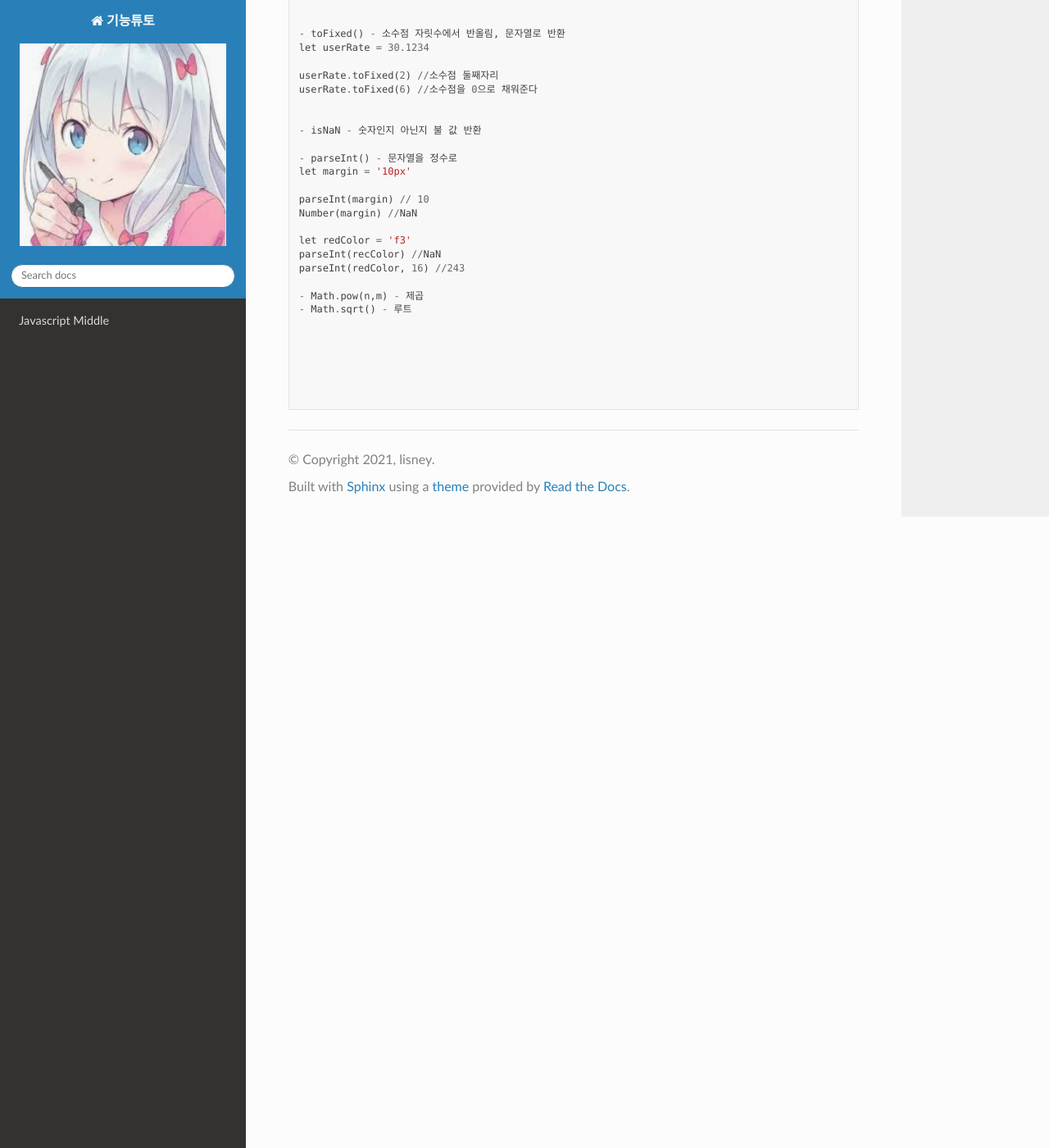
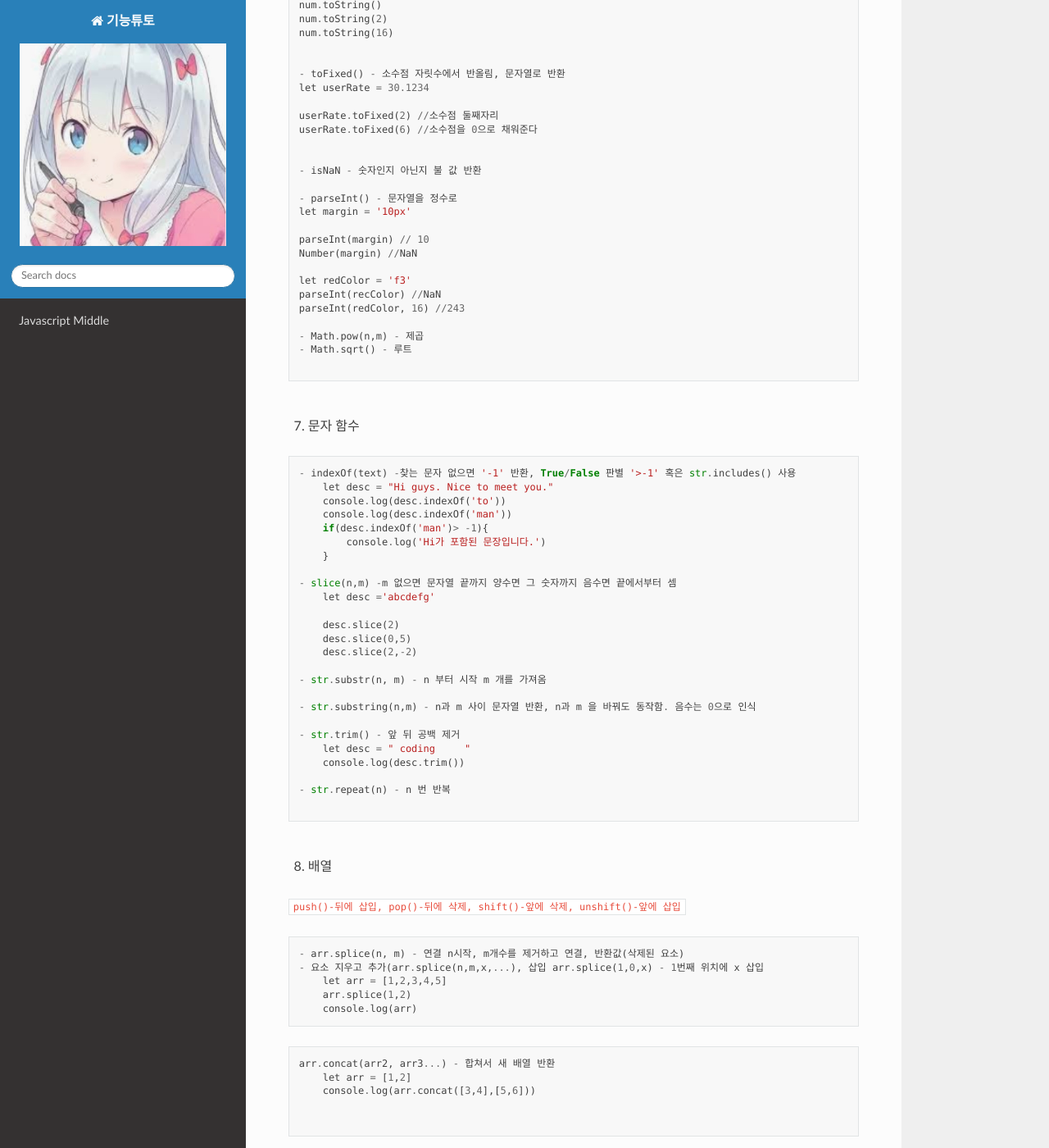
Before and after one commit to lisney/RTD, a Sphinx documentation site: the page built from docs/source/html/javascriptm.md, in a window 1280 px wide and 1400 px high, scrolled down 2335 px. Shown: the whole window at 82% size. Built offline with Sphinx 7.4.7 and the Read the Docs theme 2.0.0, drawn with Linux system fonts in a browser that asks for light colours; pages that are not in the unit, such as notebooks, are missing from menus; some of the changed text lies outside the part shown.

Commit message:
Update javascriptm.md

````diff
--- a/docs/source/html/javascriptm.md
+++ b/docs/source/html/javascriptm.md
@@ -1,5 +1,7 @@
 Javascript Middle
 ==================
+
+`VScode edge Debugger 설치 > launch > VScode, Edge 동시에 뜸, 브라우저에서 색상 바꿈`
 
 1. 변수의 생성과정 - 호이스팅
 
@@ -154,9 +156,152 @@
 - Math.pow(n,m) - 제곱
 - Math.sqrt() - 루트
 
+```
 
+<br>
 
+7. 문자 함수
 
+```
+- indexOf(text) -찾는 문자 없으면 '-1' 반환, True/False 판별 '>-1' 혹은 str.includes() 사용
+    let desc = "Hi guys. Nice to meet you."
+    console.log(desc.indexOf('to'))
+    console.log(desc.indexOf('man'))
+    if(desc.indexOf('man')> -1){
+        console.log('Hi가 포함된 문장입니다.')
+    }
+
+- slice(n,m) -m 없으면 문자열 끝까지 양수면 그 숫자까지 음수면 끝에서부터 셈
+    let desc ='abcdefg'
+
+    desc.slice(2)
+    desc.slice(0,5)
+    desc.slice(2,-2)
+
+- str.substr(n, m) - n 부터 시작 m 개를 가져옴
+
+- str.substring(n,m) - n과 m 사이 문자열 반환, n과 m 을 바꿔도 동작함. 음수는 0으로 인식
+
+- str.trim() - 앞 뒤 공백 제거
+    let desc = " coding     "
+    console.log(desc.trim())
+
+- str.repeat(n) - n 번 반복
+
+```
+
+<br>
+
+8. 배열
+
+`push()-뒤에 삽입, pop()-뒤에 삭제, shift()-앞에 삭제, unshift()-앞에 삽입`
+
+```
+- arr.splice(n, m) - 연결 n시작, m개수를 제거하고 연결, 반환값(삭제된 요소)
+- 요소 지우고 추가(arr.splice(n,m,x,...), 삽입 arr.splice(1,0,x) - 1번째 위치에 x 삽입
+    let arr = [1,2,3,4,5]
+    arr.splice(1,2)
+    console.log(arr)
+```
+
+```
+arr.concat(arr2, arr3...) - 합쳐서 새 배열 반환
+    let arr = [1,2]
+    console.log(arr.concat([3,4],[5,6]))
 
 
 ```
+
+```
+arr.forEach((item, index, arr)=>{...})
+
+arr.indexOf(요소) - 탐색 후 요소가 있으면 요소의 Index를 반환, 없으면 -1 <-> arr.lastIndexOf -뒤에서부터 탐색
+arr.includes
+
+arr.find(fn) - 함수 내 조건에 맞는 요소를 찾으면 멈추고 요소값 리턴, 없으면 undefind(arr.findIndex(Fn)-인덱스 값 반환)
+    let arr = [1,2,3,4,5]
+    const result = arr.find((item)=>{
+        return item % 2 ===0
+    })
+
+    console.log(result)
+--------
+    let userList =[
+    {name:"Mike", age:30},
+    {name:"Jane", age:27},
+    {name:"Tom", age:10}
+    ]
+    const result = userList.find((user)=>{
+        if(user.age < 19){
+            return true
+        }
+        return false
+    })
+    console.log(result)
+
+
+* arr.filter(fn) - 만족하는 모든 요소를 배열로 반환 - find와 사용법은 동일
+
+arr.reverse() - 배열을 역순으로 재정렬
+
+arr.map(fn) -  함수를 받아 특정 기능을 시행하고 새로운 배열을 반환
+    let userList =[
+    {name:"Mike", age:30},
+    {name:"Jane", age:27},
+    {name:"Tom", age:10}
+    ]
+    let newUserList = userList.map((user, index)=>{
+        return Object.assign({}, user,{
+            isAdult: user.age>19,
+            id: index +1
+        })
+    })
+    console.log(newUserList)
+
+배열을 문자열로 - arr.join() - 괄호 안에는 묶을 문자, 없으면 ',' <->split
+    let arr = ["안녕","나는","철수야"]
+    let result = arr.join()
+    console.log(result)
+    let reresult = result.split(',')
+    console.log(reresult)
+    //split('') 하면 모든 철자로 배열 생성
+
+배열인지 확인 array.isArray() 불값 반환 - 'typeof array' 하면 객체로 반환
+
+정렬 arr.sort() -배열 자체를 바꾼다, 문자로 파악하여 정렬한다, 인수로 정렬 로직을 담은 함수를 사용하여 숫자정렬
+    let arr = [27, 8, 5,13]
+    arr.sort((a,b)=>{
+        return a-b
+    })
+    console.log(arr)
+
+ 모든 값 합치기 arr.reduce((누적 계산값, 현재값) => {return 계산값},0) - 0은 초기값 않쓰면 index[0]
+    let arr = [27, 8, 5,13]
+    const result = arr.reduce((prev, cur)=>{
+        return prev + cur
+    }, 0)
+    console.log(result)
+
+특정 요소만 추출
+    let userList = [
+    {name:"Mike", age:30},
+    {name:"Tom", age:10},
+    {name:"jane", age:27},
+    {name:"Harry", age:42},
+    {name:"Steve", age:60},
+    ]
+
+    let result = userList.reduce((prev, cur)=>{
+        if(cur.age > 19){
+            prev.push(cur.name)
+        }
+        return prev
+    }, [])
+
+    console.log(result)
+
+[Lodash](https://lodash.com/)
+
+```
+
+9. Lodash
````
